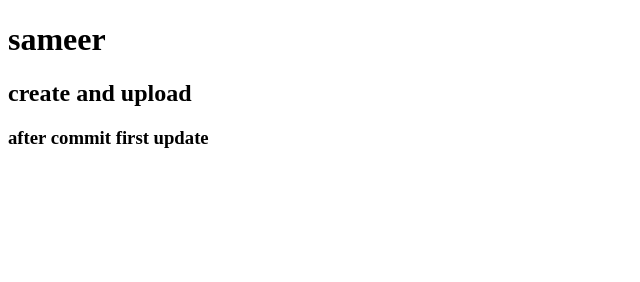
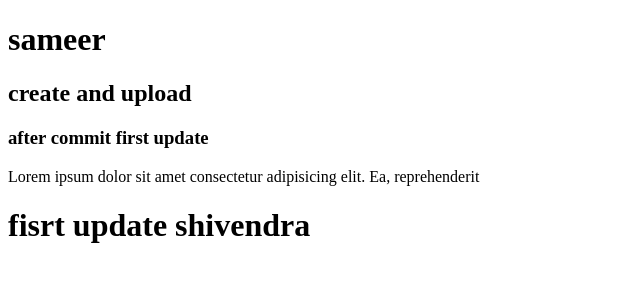
Before and after one commit to sameer2210/day4, a plain HTML site: page index.html in a window 1280 px wide. Shown: the whole page, without its empty margins (0-640 px from the left). Drawn offline with Linux system fonts and the light colour scheme.

Commit message:
first updated shivendra

```diff
--- a/index.html
+++ b/index.html
@@ -10,6 +10,7 @@
     <h1>sameer</h1>
     <h2>create and upload</h2>
     <h3>after commit first update</h3>
-
+    <p>Lorem ipsum dolor sit amet consectetur adipisicing elit. Ea, reprehenderit</p>
+    <h1>fisrt update shivendra</h1>
 </body>
 </html>
```
